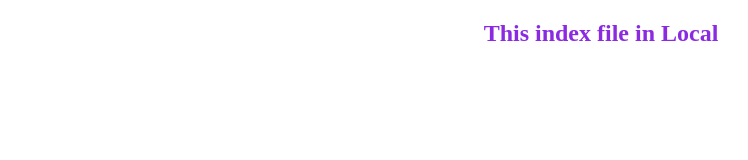
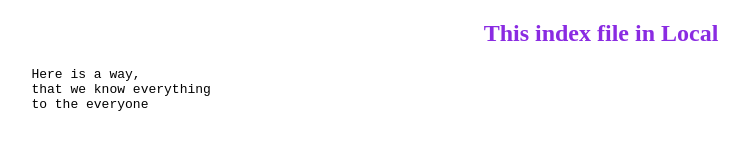
Before and after one commit to Arafath-Abir/local-repo, a plain HTML site: page index.html in a window 1280 px wide. Shown: the whole page, without its empty margins (39-787 px from the left). Drawn offline with Linux system fonts and the light colour scheme.

Commit message:
pre added

```diff
--- a/index.html
+++ b/index.html
@@ -8,5 +8,10 @@
 </head>
 <body>
     <h2>This index file in Local</h2>
+    <pre>
+        Here is a way,
+        that we know everything
+        to the everyone
+    </pre>
 </body>
 </html>
```
